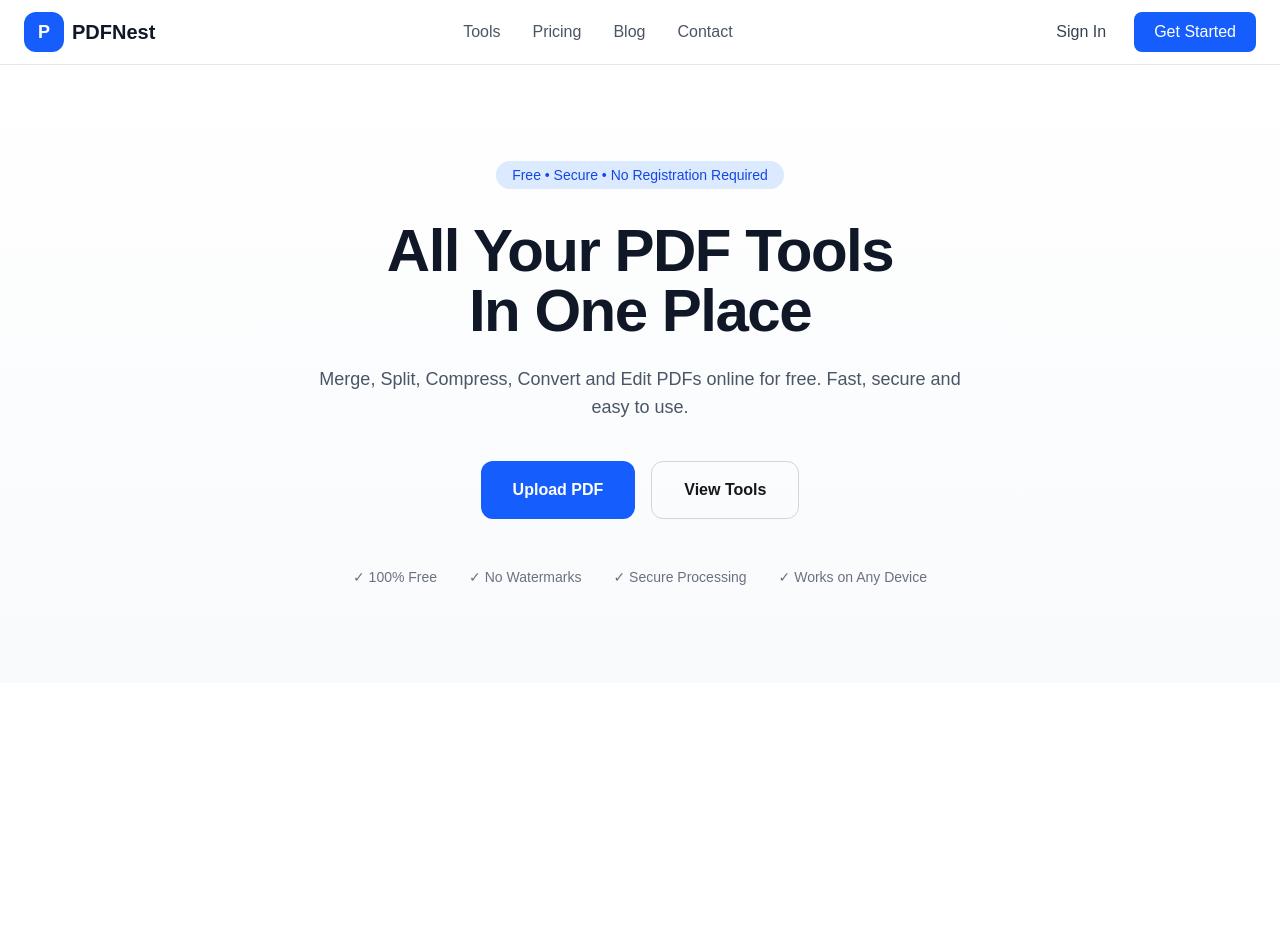
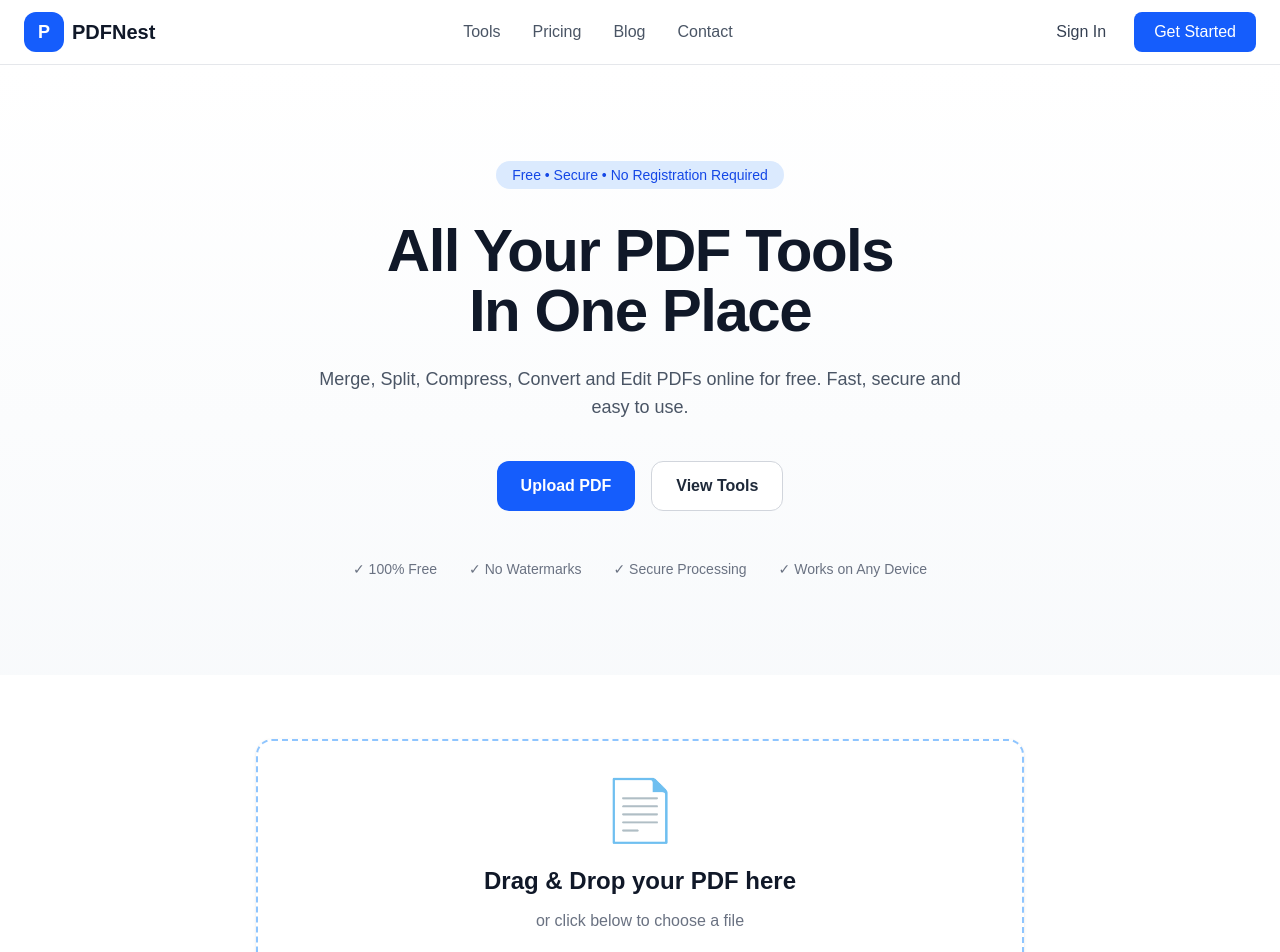
Before and after one commit to noumanali8718-netizen/pdfnest, a Next.js app: page / in a window 1280 px wide. Shown: the top 952 px of the page. Before the commit the page ends 800 px from the top, so only its background shows below. Built offline with nearby package versions, Linux system fonts and the light colour scheme.

Commit message:
Add working PDF upload interface

```diff
--- a/package.json
+++ b/package.json
@@ -9,9 +9,13 @@
     "lint": "eslint"
   },
   "dependencies": {
+    "lucide-react": "^1.27.0",
     "next": "16.2.12",
+    "pdf-lib": "^1.17.1",
     "react": "19.2.4",
-    "react-dom": "19.2.4"
+    "react-dom": "19.2.4",
+    "react-dropzone": "^19.1.1",
+    "sonner": "^2.0.7"
   },
   "devDependencies": {
     "@tailwindcss/postcss": "^4",
--- a/src/app/page.tsx
+++ b/src/app/page.tsx
@@ -1,9 +1,11 @@
 import Hero from "@/components/home/Hero";
+import UploadBox from "@/components/ui/UploadBox";
 
 export default function Home() {
   return (
     <main>
       <Hero />
+      <UploadBox />
     </main>
   );
 }
--- a/src/components/home/Hero.tsx
+++ b/src/components/home/Hero.tsx
@@ -1,8 +1,9 @@
+import Button from "@/components/ui/Button";
+
 export default function Hero() {
   return (
     <section className="bg-gradient-to-b from-white to-slate-50">
       <div className="mx-auto flex max-w-7xl flex-col items-center px-6 py-24 text-center">
-
         <span className="rounded-full bg-blue-100 px-4 py-1 text-sm font-medium text-blue-700">
           Free • Secure • No Registration Required
         </span>
@@ -19,13 +20,11 @@ export default function Hero() {
         </p>
 
         <div className="mt-10 flex gap-4">
-          <button className="rounded-xl bg-blue-600 px-8 py-4 font-semibold text-white transition hover:bg-blue-700">
-            Upload PDF
-          </button>
+          <Button>Upload PDF</Button>
 
-          <button className="rounded-xl border border-gray-300 px-8 py-4 font-semibold hover:bg-gray-100">
+          <Button variant="secondary">
             View Tools
-          </button>
+          </Button>
         </div>
 
         <div className="mt-12 flex flex-wrap justify-center gap-8 text-sm text-gray-500">
@@ -34,7 +33,6 @@ export default function Hero() {
           <span>✓ Secure Processing</span>
           <span>✓ Works on Any Device</span>
         </div>
-
       </div>
     </section>
   );
--- /dev/null
+++ b/src/components/ui/Button.tsx
@@ -0,0 +1,30 @@
+type ButtonProps = {
+  children: React.ReactNode;
+  onClick?: () => void;
+  variant?: "primary" | "secondary";
+};
+
+export default function Button({
+  children,
+  onClick,
+  variant = "primary",
+}: ButtonProps) {
+  const baseClasses =
+    "rounded-xl px-6 py-3 font-semibold transition duration-200";
+
+  const variants = {
+    primary: "bg-blue-600 text-white hover:bg-blue-700",
+    secondary:
+      "border border-gray-300 bg-white text-gray-800 hover:bg-gray-100",
+  };
+
+  return (
+    <button
+      type="button"
+      onClick={onClick}
+      className={`${baseClasses} ${variants[variant]}`}
+    >
+      {children}
+    </button>
+  );
+}
--- /dev/null
+++ b/src/components/ui/UploadBox.tsx
@@ -0,0 +1,58 @@
+"use client";
+
+import { useRef, useState } from "react";
+import Button from "./Button";
+
+export default function UploadBox() {
+  const [selectedFile, setSelectedFile] = useState<File | null>(null);
+
+  const fileInputRef = useRef<HTMLInputElement>(null);
+
+  const handleSelectFile = (
+    event: React.ChangeEvent<HTMLInputElement>
+  ) => {
+    const file = event.target.files?.[0];
+
+    if (file) {
+      setSelectedFile(file);
+    }
+  };
+
+  return (
+    <div className="mx-auto mt-16 max-w-3xl rounded-2xl border-2 border-dashed border-blue-300 bg-white p-10 text-center shadow-sm">
+      <div className="text-6xl">📄</div>
+
+      <h2 className="mt-6 text-2xl font-bold text-gray-900">
+        {selectedFile
+          ? "File Selected Successfully"
+          : "Drag & Drop your PDF here"}
+      </h2>
+
+      <p className="mt-3 text-gray-500">
+        {selectedFile
+          ? selectedFile.name
+          : "or click below to choose a file"}
+      </p>
+
+      <div className="mt-8">
+        <input
+          ref={fileInputRef}
+          type="file"
+          accept=".pdf"
+          hidden
+          onChange={handleSelectFile}
+        />
+
+        <Button onClick={() => fileInputRef.current?.click()}>
+          {selectedFile ? "Choose Another PDF" : "Select PDF"}
+        </Button>
+      </div>
+
+      {selectedFile && (
+        <p className="mt-6 text-sm text-green-600">
+          Size: {(selectedFile.size / 1024 / 1024).toFixed(2)} MB
+        </p>
+      )}
+    </div>
+  );
+}
```
Also changed, not shown: 1 other file (tests, documents, lock files or other folders).
